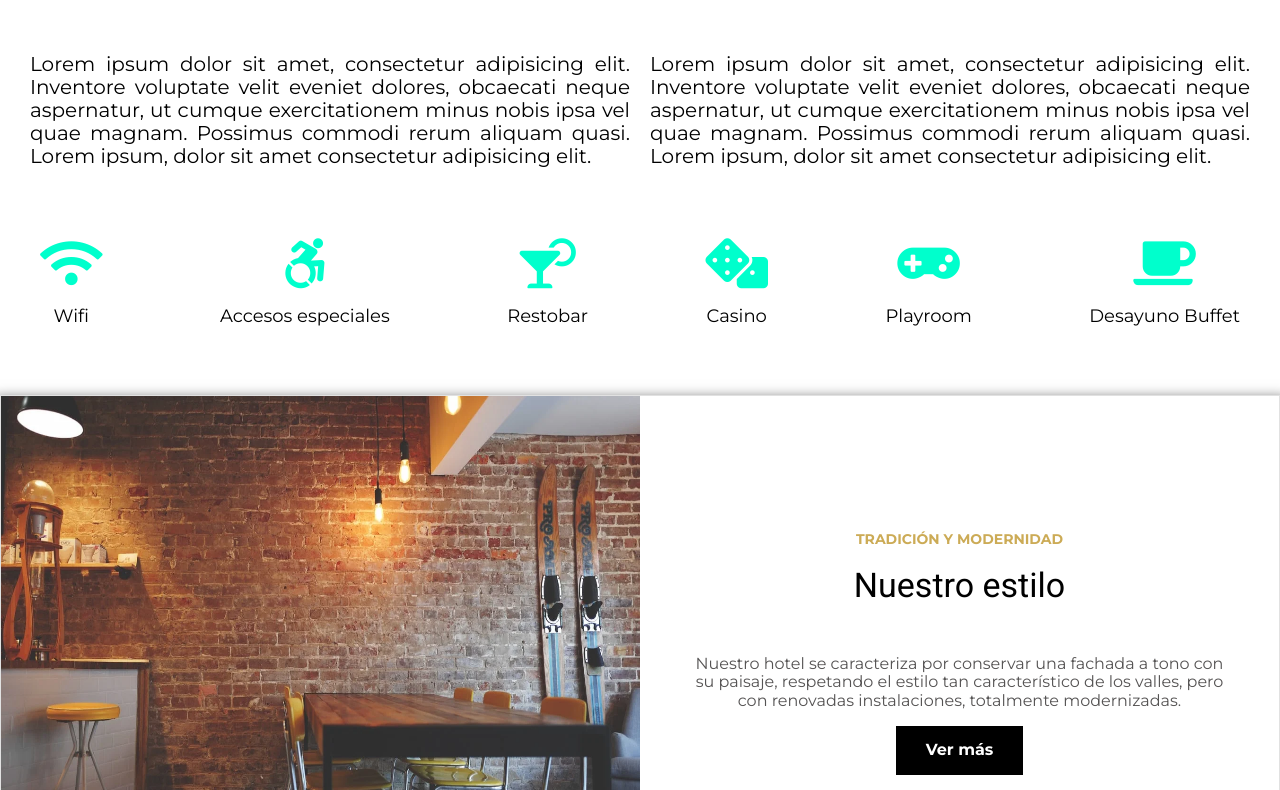
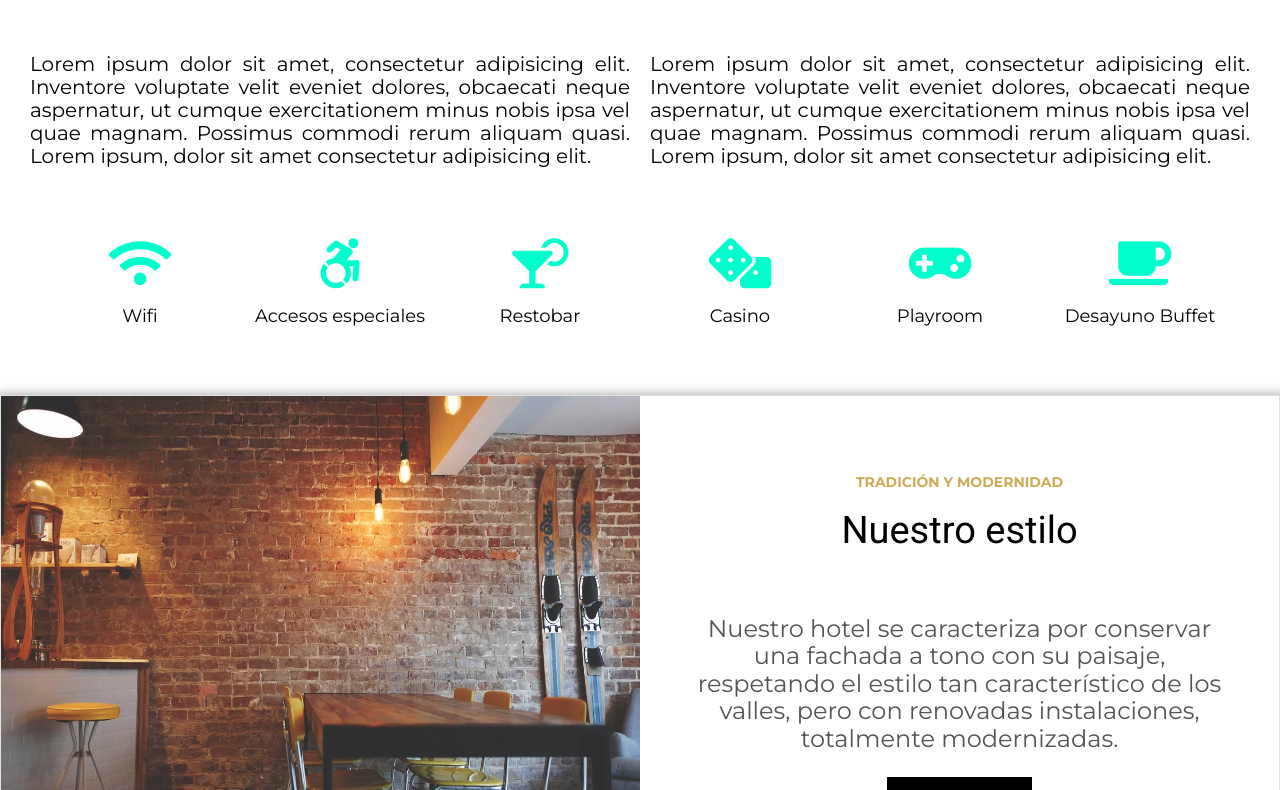
Before and after one commit to mbordon22/ModeloHotel, a website: page index.html in a window 1280 px wide. Shown: the part 965-1755 px from the top of the page. Drawn offline with nearby package versions, Linux system fonts and the light colour scheme.

Commit message:
Retoques finales

```diff
--- a/src/scss/bases/_globales.scss
+++ b/src/scss/bases/_globales.scss
@@ -22,11 +22,15 @@ body {
 
 h2{
     margin: $separacion 0;
-    font-size: 3.8rem;
+    font-size: 3.2rem;
     text-align: center;
     letter-spacing: 2px;
     font-weight: $regular;
     text-transform: uppercase;
+
+    @include tablet{
+        font-size: 3.8rem;
+    }
 }
 
 //Botones
@@ -43,7 +47,7 @@ h2{
         font-size: 1.6rem;
         padding: 1.5rem 3rem;
     }
-}
+
 .btn-transparente{
     color: $blanco;
     border: 1px solid #e1e1e1;
--- a/src/scss/bases/_mixins.scss
+++ b/src/scss/bases/_mixins.scss
@@ -7,6 +7,12 @@
 
 @mixin tablet {
     @media (min-width: $tablet) {
+        @content;
+    }
+}
+
+@mixin laptop {
+    @media (min-width: $laptop) {
         @content;
     }
 }
--- a/src/scss/bases/_variables.scss
+++ b/src/scss/bases/_variables.scss
@@ -12,6 +12,7 @@ $amarillo: #ccab56;
 //Media Queries
 $telefono : 480px;
 $tablet : 768px;
+$laptop: 1024px;
 $escritorio: 1200px;
 
 
--- a/src/scss/layout/_catering.scss
+++ b/src/scss/layout/_catering.scss
@@ -26,7 +26,7 @@
         align-items: center;
         justify-content: space-between;
 
-        @include tablet{
+        @include laptop{
             flex-direction: row;
         }
 
@@ -48,12 +48,16 @@
             }
 
             h3{
-                font-size: 7rem;
+                font-size: 4rem;
                 color: white;
                 text-align: center;
                 letter-spacing: 3px;
                 font-weight: $regular;
                 margin: 5px 0;
+
+                @include tablet{
+                    font-size: 7rem;
+                }
             }
 
             .info{
--- a/src/scss/layout/_contacto.scss
+++ b/src/scss/layout/_contacto.scss
@@ -16,6 +16,10 @@
             margin-top: 0;
             text-align: center;
             font-size: 1.8rem;
+
+            @include laptop{
+                font-size: 2.4rem;
+            }
 
             i{
                 margin-right: .5rem;
--- a/src/scss/layout/_extras.scss
+++ b/src/scss/layout/_extras.scss
@@ -7,6 +7,8 @@
 .contenedor-extras{
 
     .contenido-extra{
+
+        margin-bottom: 5rem;
 
         .subtitulo{
             text-transform: uppercase;
@@ -23,18 +25,26 @@
             font-family: $fuenteSecundaria;
             margin-top: .5rem;
             text-align: center;
+
+            @include tablet{
+                font-size: 3.8rem;
+            }
         }
 
         .info{
-            //font-size: 1.8rem;
+            font-size: 1.8rem;
             color: #555353;
             text-align: center;
+            @include tablet{
+                font-size: 2rem;
+            }
+            @include laptop{
+                font-size: 2.4rem;
+            }
         }
-
-        margin-bottom: 5rem;
     }
 
-    @include tablet{
+    @include laptop{
         display: grid;
         grid-template-columns: repeat(2, 1fr);
         grid-template-rows: repeat(2, 1fr);
--- a/src/scss/layout/_footer.scss
+++ b/src/scss/layout/_footer.scss
@@ -5,7 +5,7 @@
     align-items: center;
     flex-direction: column-reverse;
 
-    @include tablet{
+    @include laptop{
         flex-direction: row;
         max-width: 1200px;
         width: 95%;
@@ -21,10 +21,10 @@
         row-gap: 5px;
 
         img{
-            width: 300px;
+            width: 284px;
             height: 80px;
 
-            @include tablet{
+            @include laptop{
                 width: 400px;
                 height: 100px;
             }
--- a/src/scss/layout/_habitaciones.scss
+++ b/src/scss/layout/_habitaciones.scss
@@ -1,18 +1,18 @@
 .contenedor-habitaciones{
-
-    h2{
-        margin: $separacion 0;
-        font-size: 3.8rem;
-        text-align: center;
-        letter-spacing: 2px;
-        font-weight: $regular;
-    }
 
     p{
         text-align: center;
         margin-top: 0;
         font-size: 1.8rem;
         line-height: 2;
+
+        @include tablet{
+            font-size: 2rem;
+        }
+
+        @include laptop {
+            font-size: 2.4rem;
+        }
     }
 
 
--- a/src/scss/layout/_header.scss
+++ b/src/scss/layout/_header.scss
@@ -84,12 +84,24 @@
             a {
                 color: $blanco;
                 text-decoration: none;
-                font-size: 2.6rem;
+                font-size: 2rem;
                 font-weight: $bold;
                 letter-spacing: 2px;
                 width: 100%;
 
-                @include tablet {
+                @include telefono{
+                    font-size: 2.4rem;
+                }
+
+                @include tablet{
+                    font-size: 3rem;
+                }
+
+                @include laptop{
+                    font-size: 4rem;
+                }
+
+                @include escritorio {
                     font-size: 5rem;
                 }
             }
@@ -116,11 +128,11 @@
             flex-direction: column;
             align-content: center;
             justify-content: center;
-            background-color: rgba(0, 0, 0, .8);
+            background-color: rgba(0, 0, 0, 1);
             z-index: 10000;
             transition: all .3s ease-in;
 
-            @include tablet {
+            @include escritorio {
                 position: relative;
                 width: auto;
                 height: auto;
@@ -144,12 +156,16 @@
                 font-size: 2.5rem;
                 padding: $separacion/2;
 
+                @include tablet{
+                    font-size: 4rem;
+                }
+
                 &:hover {
                     background-color: #e1e1e1;
                     color: $negro;
                 }
 
-                @include tablet {
+                @include escritorio {
                     padding-right: 2rem;
 
                     &:hover {
@@ -175,7 +191,7 @@
                 font-size: 3rem;
             }
 
-            @include tablet {
+            @include escritorio {
                 display: none;
             }
         }
@@ -203,14 +219,25 @@
                 @include tablet{
                     font-size: 4rem;
                 }
+                @include laptop{
+                    font-size: 6rem;
+                }
+            }
+
         }
 
     }
 
     .contenedor-boton{
+        position: absolute;
+        top: 52%;
+        width: 100%;
         display: flex;
         justify-content: center;
-            align-items: center;
+
+        @include escritorio{
+            top: 60%;
+        }
 
         .btn{
 
@@ -224,9 +251,6 @@
             }
         }
     }
-
-    }
-
 
     .promocion {
         padding: 0;
@@ -249,6 +273,9 @@
             padding: $separacion/5;
             background-color: rgba(0, 255, 255, 0.6);
 
+            @include tablet{
+                font-size: 2.4rem;
+            }
         }
     }
 }
@@ -286,12 +313,24 @@
             a {
                 color: $blanco;
                 text-decoration: none;
-                font-size: 2.6rem;
+                font-size: 2rem;
                 font-weight: $bold;
                 letter-spacing: 2px;
                 width: 100%;
 
-                @include tablet {
+                @include telefono{
+                    font-size: 2.4rem;
+                }
+
+                @include tablet{
+                    font-size: 3rem;
+                }
+
+                @include laptop{
+                    font-size: 4rem;
+                }
+
+                @include escritorio {
                     font-size: 5rem;
                 }
             }
@@ -318,11 +357,11 @@
             flex-direction: column;
             align-content: center;
             justify-content: center;
-            background-color: rgba(0, 0, 0, .8);
+            background-color: rgba(0, 0, 0, 1);
             z-index: 10000;
             transition: all .3s ease-in;
 
-            @include tablet {
+            @include escritorio {
                 position: relative;
                 width: auto;
                 height: auto;
@@ -346,12 +385,16 @@
                 font-size: 2.5rem;
                 padding: $separacion/2;
 
+                @include tablet{
+                    font-size: 4rem;
+                }
+
                 &:hover {
                     background-color: #e1e1e1;
                     color: $negro;
                 }
 
-                @include tablet {
+                @include escritorio {
                     padding-right: 2rem;
 
                     &:hover {
@@ -377,7 +420,7 @@
                 font-size: 3rem;
             }
 
-            @include tablet {
+            @include escritorio {
                 display: none;
             }
         }
--- a/src/scss/layout/_nosotros.scss
+++ b/src/scss/layout/_nosotros.scss
@@ -26,20 +26,24 @@
 
         .contenedor-iconos{
             display: flex;
-            flex-direction:column ;
             width: 100%;
             justify-content: space-between;
             margin-top: $separacion;
+            flex-wrap: wrap;
 
-            @include tablet{
-                flex-direction: row;
-            }
             .grupo-icono{
+                flex: 0 0 calc(50% - 2rem);
                 display: flex;
                 flex-direction: column;
                 justify-content: center;
                 align-items: center;
 
+                @include tablet{
+                    flex: 0 0 calc(33.3% - 2rem);
+                }
+                @include escritorio{
+                    flex: 1;
+                }
                 i{
                     color: $verdeAgua;
                     font-size: 5rem;
--- a/src/scss/layout/_redes.scss
+++ b/src/scss/layout/_redes.scss
@@ -1,6 +1,6 @@
 .redes-sociales {
     display: none;
-    @include tablet {
+    @include escritorio {
         position: fixed;
         background-color: transparent;
         right: 0;
@@ -28,5 +28,4 @@
         }
     }
 
-
 }
--- a/src/scss/layout/_servicios.scss
+++ b/src/scss/layout/_servicios.scss
@@ -1,18 +1,27 @@
 .contenedor-servicios{
 
-    @include grid(2, $separacion);
-    align-items: center;
+    /*@include grid(2, $separacion);
+    align-items: center;*/
+
+    @include escritorio{
+        @include grid(2, $separacion);
+        align-items: center;
+    }
 
     h2{
         grid-column: 1 / 3;
         margin-bottom: 0;
     }
     p{
-        margin-top: 0;
+        margin-top: 2rem;
         text-align: center;
         grid-column: 1 / 3;
         font-size: 1.8rem;
         line-height: 2;
+
+        @include laptop{
+            font-size: 2.4rem;
+        }
     }
 
     .info-servicios{
@@ -20,14 +29,28 @@
             li{
                 font-weight: $bold;
                 padding: .7rem 0;
+
+                @include laptop{
+                    font-size: 2rem;
+                }
             }
         }
     }
 
     .galeria-servicios{
         div{
-            width: 800px;
-            height: 500px;
+            width: 300px;
+            height: 200px;
+            margin: 0 auto;
+
+            @include tablet{
+                width: 650px;
+                height: 400px;
+            }
+            @include laptop{
+                width: 850px;
+                height: 600px;
+            }
         }
     }
 }
```
Also changed, not shown: index.html (+5 -3 lines), build/css/app.css, build/js/app.js, src/scss/bases/_slick-theme.scss (renamed from src/scss/bases/slick-theme.scss), src/scss/bases/_slick.scss (renamed from src/scss/bases/slick.scss). Lines whose indentation alone changed are shown as unchanged.
